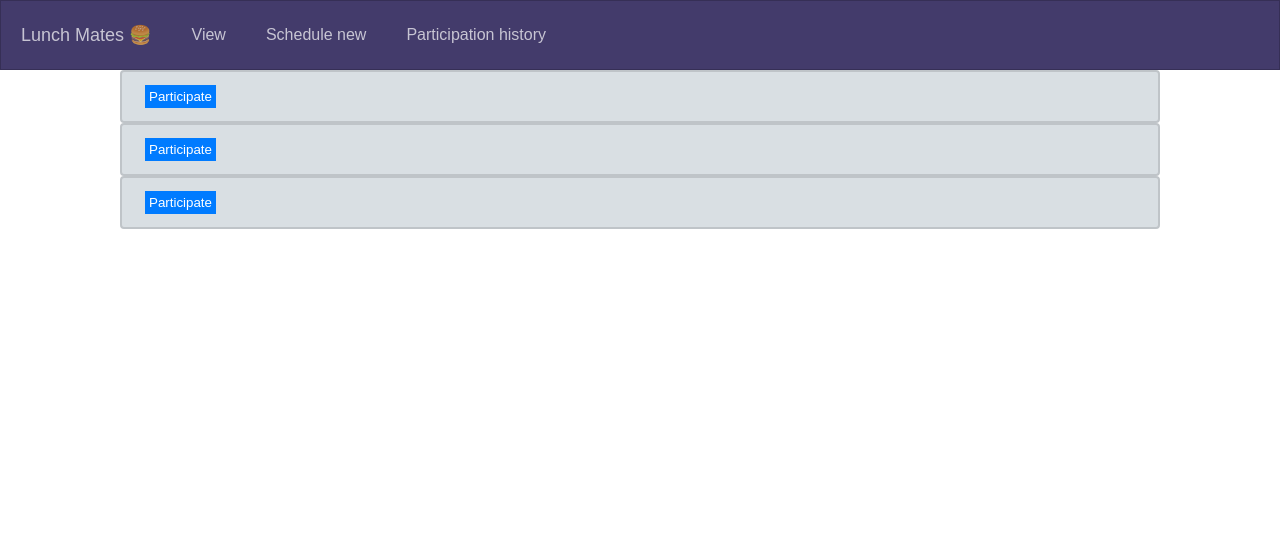
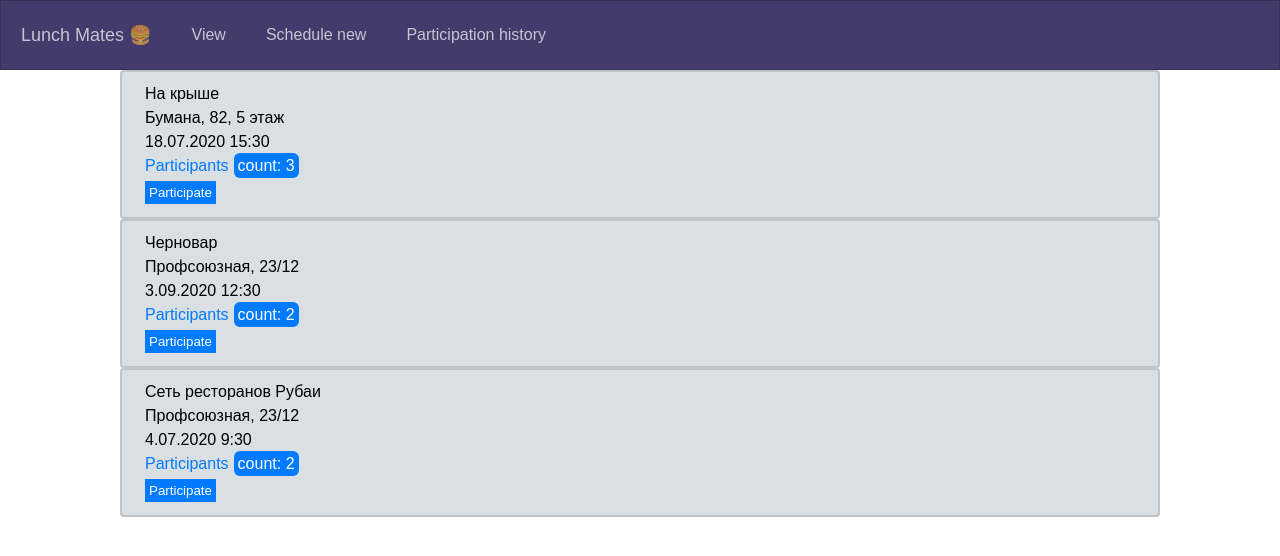
Before and after one commit to Radmir95/lunch_mates, a React (Create React App) app: page / in a window 1280 px wide. Shown: the top 556 px of the page. Built offline with nearby package versions, Linux system fonts and the light colour scheme.

Commit message:
fix issues with not showing lunches

```diff
--- a/src/Components/Header.js
+++ b/src/Components/Header.js
@@ -2,8 +2,10 @@ import React from 'react'
 
 function Header(){
     function navbarClick(){
-        //myRef.current.classList.toggle("active");
+        myRef.current.classList.toggle("active");
     }
+
+    const myRef = React.createRef()
 
     return(
         <nav className="navbar">
@@ -12,7 +14,7 @@ function Header(){
                 <span className="navbar-toggle">
                     <i onClick={navbarClick} className="box-shadow-menu"></i>
                 </span>
-                <ul className="main-nav">
+                <ul ref={myRef} className="main-nav">
                     <li className="nav-links">View</li>
                     <li className="nav-links">Schedule new</li>
                     <li className="nav-links">Participation history</li>
--- a/src/Components/Lunch.js
+++ b/src/Components/Lunch.js
@@ -1,6 +1,6 @@
 import React from 'react'
 
-function Lunch(){
+function Lunch(props){
     function expandOrCloseParticipants(target){
         let content = target.parentElement.nextElementSibling
         if (content.style.display === "block") {
@@ -12,14 +12,14 @@ function Lunch(){
 
     return(
         <ul className="lunch">
-            {/* <li>{this.props.lunch.place}</li>
-            <li>{this.props.lunch.address}</li>
-            <li>{this.props.lunch.datetime}</li> */}
-            {/* <li className="participantsButton"><a onClick={ e => expandOrCloseParticipants(e.target)}>Participants</a><span className="count blueBackground">count: {this.props.lunch.participants.length}</span></li> */}
+            <li>{props.lunch.place}</li>
+            <li>{props.lunch.address}</li>
+            <li>{props.lunch.datetime}</li>
+            <li className="participantsButton"><a onClick={ e => expandOrCloseParticipants(e.target)}>Participants</a><span className="count blueBackground">count: {props.lunch.participants.length}</span></li>
             <li className="participants">
-                {/* <ul className="participant">{this.props.lunch.participants.map((participant, key)=>{
+                <ul className="participant">{props.lunch.participants.map((participant, key)=>{
                     return <li key={key}>{participant}</li>
-                })}</ul> */}
+                })}</ul>
             </li>
             <li><button className="blueBackground">Participate</button></li>
         </ul>)
--- a/src/Components/Lunchs.js
+++ b/src/Components/Lunchs.js
@@ -6,9 +6,9 @@ function Lunchs(){
     const lunchInfomration = data["lunches"]
 
     return (
-        lunchInfomration.map(lunch =>{
+        lunchInfomration.map((lunch, i) =>{
             return(
-                <div className="lunchCard">
+                <div className="lunchCard" key={i}>
                     <Lunch lunch={lunch}/>
                 </div>)
         })
```
